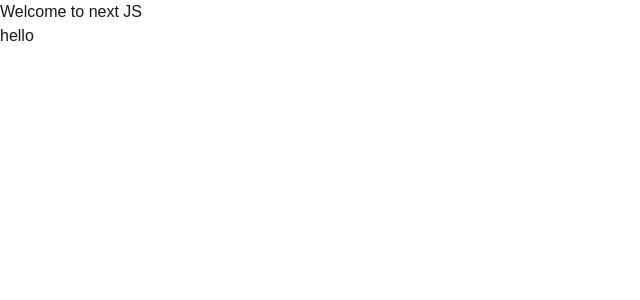
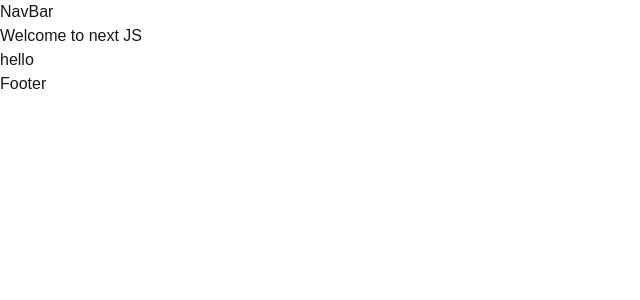
Before and after one commit to imalamin/nextjstoturalpath, a Next.js app: page / in a window 1280 px wide. Shown: the top 300 px of the page, without its empty margins (0-640 px from the left). Built offline with nearby package versions, Linux system fonts and the light colour scheme.

Commit message:
Update layout and other changes

```diff
--- a/app/layout.tsx
+++ b/app/layout.tsx
@@ -27,7 +27,12 @@ export default function RootLayout({
       lang="en"
       className={`${geistSans.variable} ${geistMono.variable} h-full antialiased`}
     >
-      <body className="min-h-full flex flex-col">{children}</body>
+
+      <body className="min-h-full flex flex-col">
+        NavBar
+        {children}
+        Footer
+      </body>
     </html>
   );
 }
```
